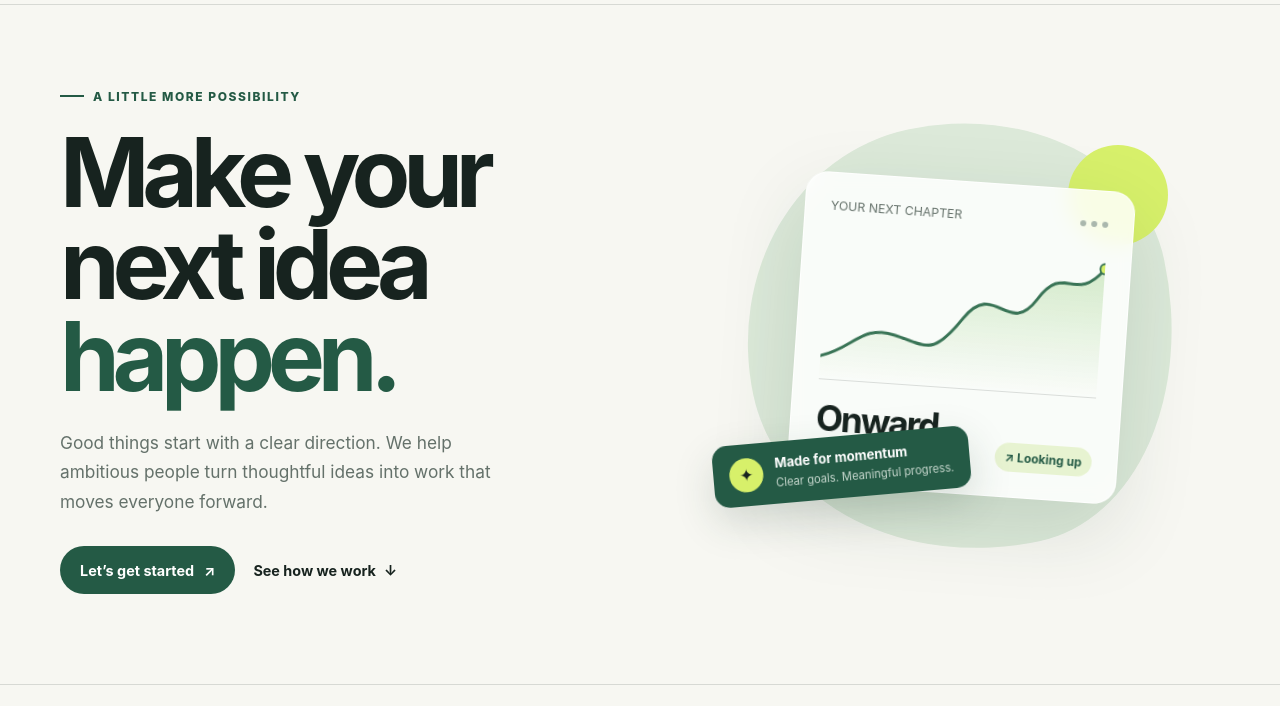
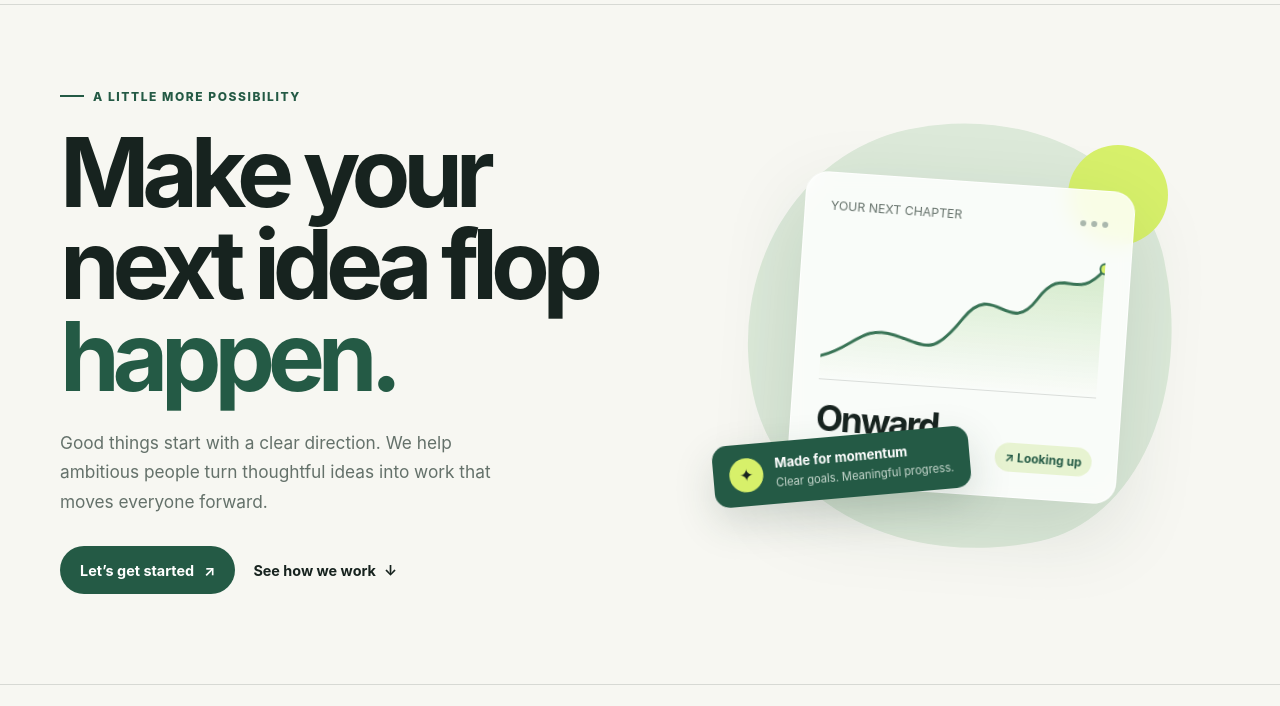
Before and after one commit to Aravkrishna1/ProjectOne, a plain HTML site: page index.html in a window 1280 px wide. Shown: the part 79-785 px from the top of the page. Drawn offline with Linux system fonts and the light colour scheme.

Commit message:
my 2nd commit

```diff
--- a/index.html
+++ b/index.html
@@ -86,7 +86,7 @@
     <section class="hero wrap" aria-labelledby="hero-title">
       <div>
         <p class="eyebrow">A little more possibility</p>
-        <h1 id="hero-title">Make your next idea <span>happen.</span></h1>
+        <h1 id="hero-title">Make your next idea flop <span>happen.</span></h1>
         <p class="intro">Good things start with a clear direction. We help ambitious people turn thoughtful ideas into work that moves everyone forward.</p>
         <div class="actions"><a class="button" href="#contact">Let’s get started <span aria-hidden="true">↗</span></a><a class="text-link" href="#approach">See how we work <span aria-hidden="true">↓</span></a></div>
       </div>
```
